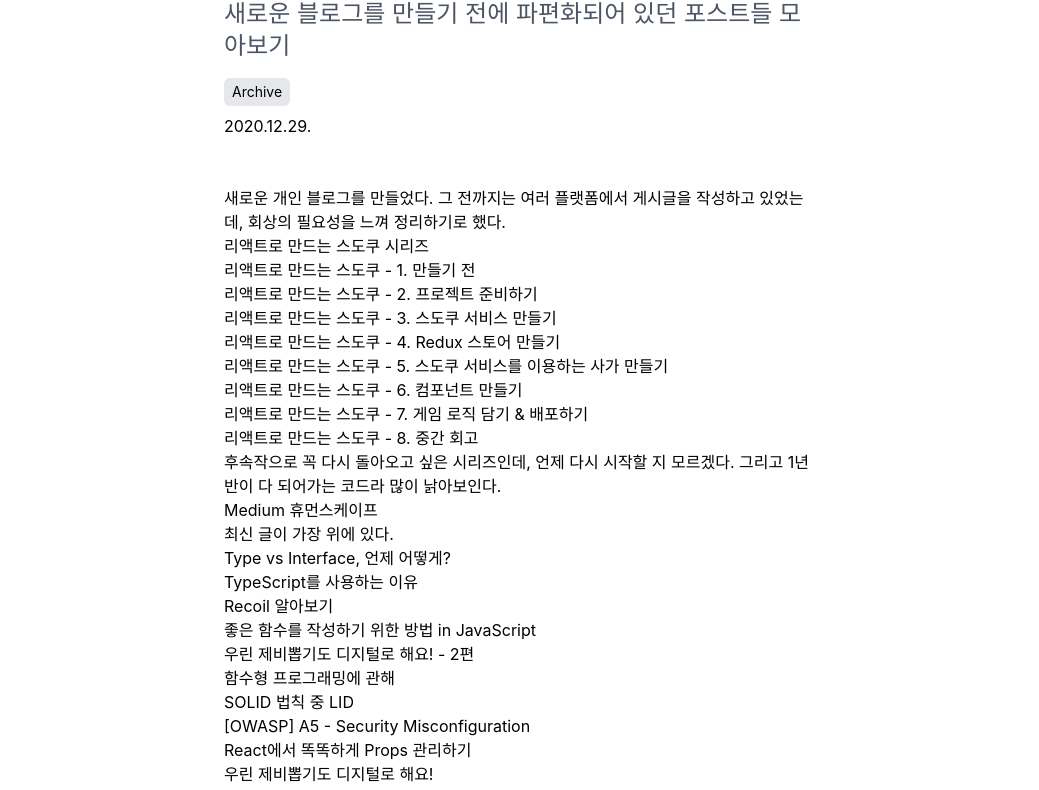
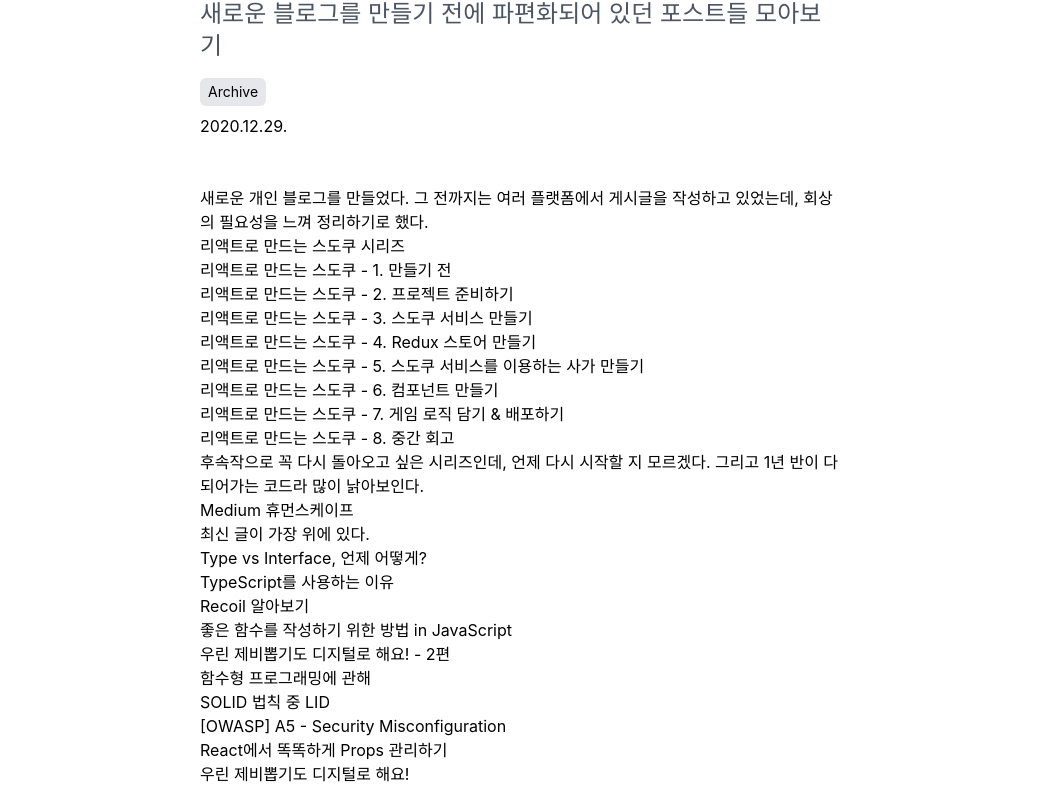
Before and after one commit to hw0k/old-blog, a Gatsby site: page /previous-posts/ in a window 1280 px wide. Shown: the part 823-1613 px from the top of the page, without its empty margins (120-1159 px from the left). Built offline with nearby package versions, Linux system fonts and the light colour scheme; Gatsby itself is replaced by a stand-in of ours; what @tailwindcss/typography would draw is missing.

Commit message:
fix PostTemplate margins

```diff
--- a/src/templates/PostTemplate.tsx
+++ b/src/templates/PostTemplate.tsx
@@ -72,19 +72,23 @@ function PostTemplate({ data, pageContext }: Props) {
           />
         </div>
       )}
-      <div className="mx-auto mb-12 px-6 w-full max-w-screen-sm">
+      <div className="mx-auto mb-12 px-6 container">
+        <div className="mx-auto w-full max-w-screen-sm">
           <h1 className="mb-2 md:mb-4 text-2xl md:text-4xl leading-normal font-extrabold">{title}</h1>
           <p className="mb-2 md:mb-4 text-xl md:text-2xl leading-normal text-gray-600">{description}</p>
           {tags && <div className="mt-2 mb-2 flex flex-row space-x-2">{tags.map(renderTag)}</div>}
           <small className="text-sm md:text-base">{date}</small>
         </div>
-      <div className="mx-auto mb-12 px-6 prose md:prose-lg w-full max-w-screen-sm">
+      </div>
+      <div className="mx-auto mb-12 px-6 container">
+        <div className="mx-auto w-full max-w-screen-sm prose md:prose-lg">
           <MDXProvider components={mdxComponents}>
             <MDXRenderer>{body}</MDXRenderer>
           </MDXProvider>
         </div>
-      <div className="mx-auto px-6 container">
-        <div ref={utterancesRef} />
+      </div>
+      <div className="mx-auto mb-12 px-6 container">
+        <div className="mx-auto w-full max-w-screen-sm" ref={utterancesRef} />
       </div>
     </Layout>
   );
```
Lines whose indentation alone changed are shown as unchanged.
